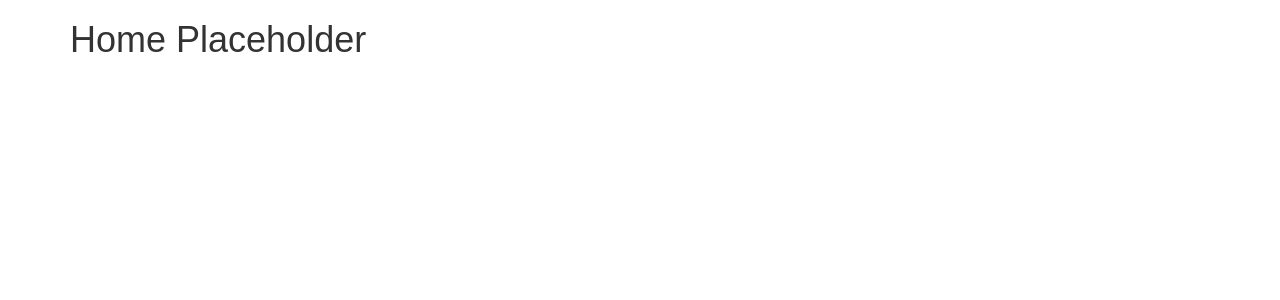
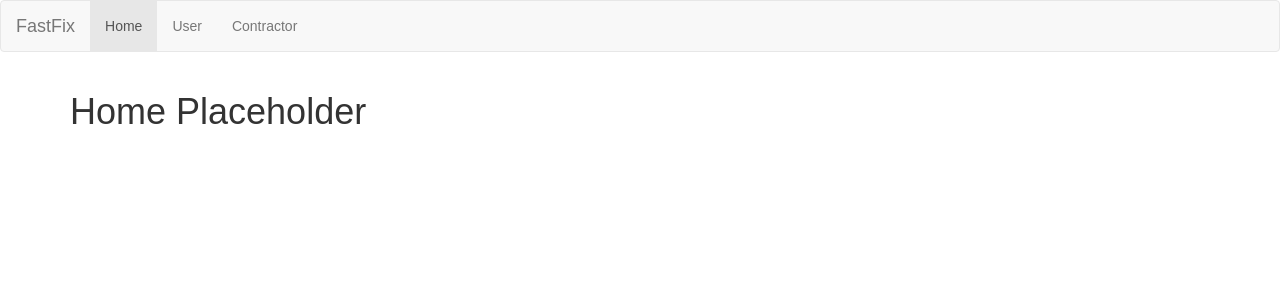
Before and after one commit to nguyenhachuy/FastFix, a React (Create React App) app in the folder client/: page / in a window 1280 px wide. Shown: the top 300 px of the page. Built offline with nearby package versions, Linux system fonts and the light colour scheme.

Commit message:
repaired navbar

```diff
--- a/client/src/App.js
+++ b/client/src/App.js
@@ -4,7 +4,7 @@ import Wrapper from "./components/Wrapper";
 import Home from "./components/Home";
 import UserPage from "./components/UserPage";
 import ProviderPage from "./components/ProviderPage";
-//import Navbar from "./components/Navbar";
+import Navbar from "./components/Navbar";
 //import logo from './logo.svg';
 import './App.css';
 import LoginPage from './components/Login';
@@ -21,6 +21,7 @@ class App extends Component {
   render() {
     return <Router>
     <div>
+      <Navbar />
       <Wrapper>
         <Route exact path="/" component={Home} />
         <Route exact path="/user" component={UserPage} />
```
